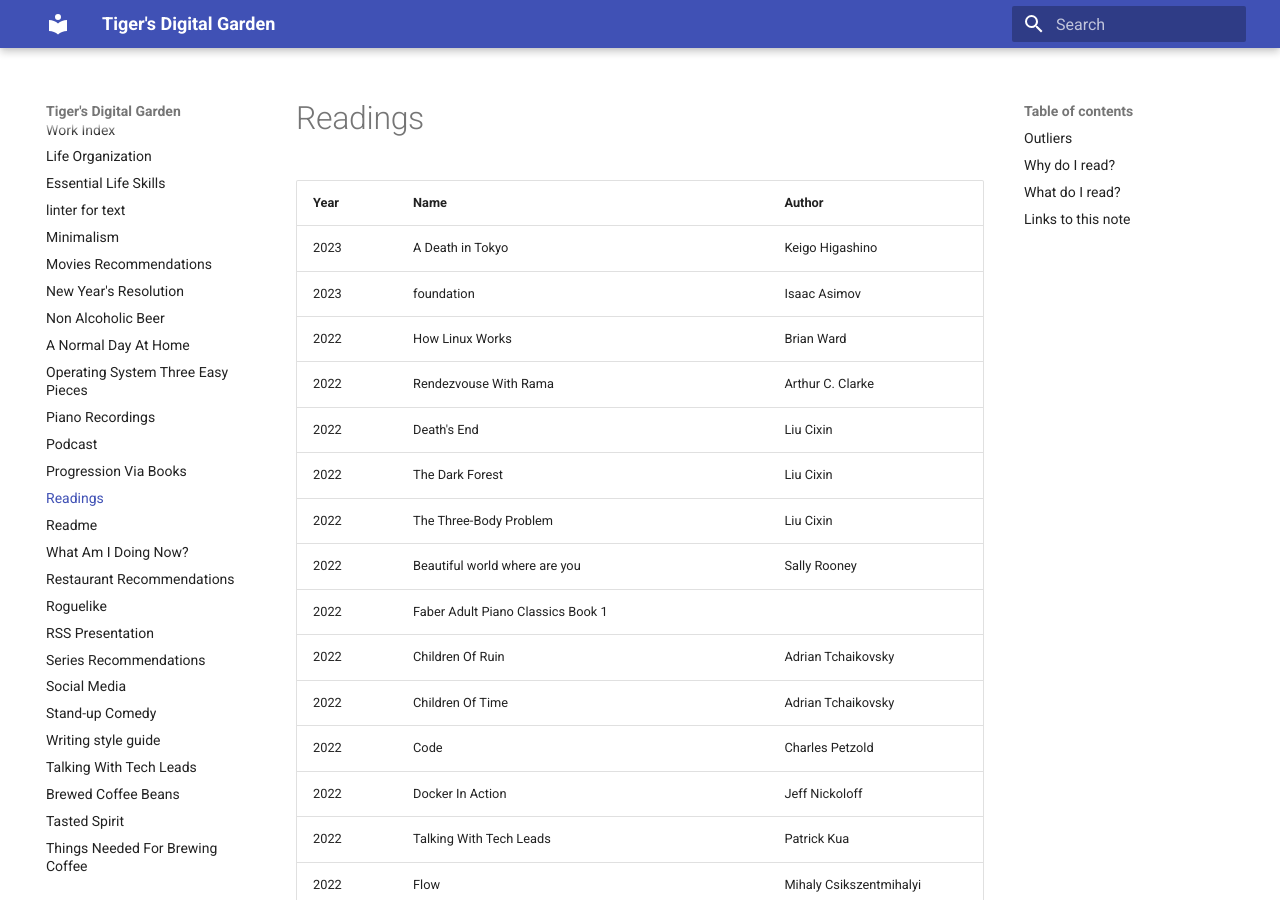
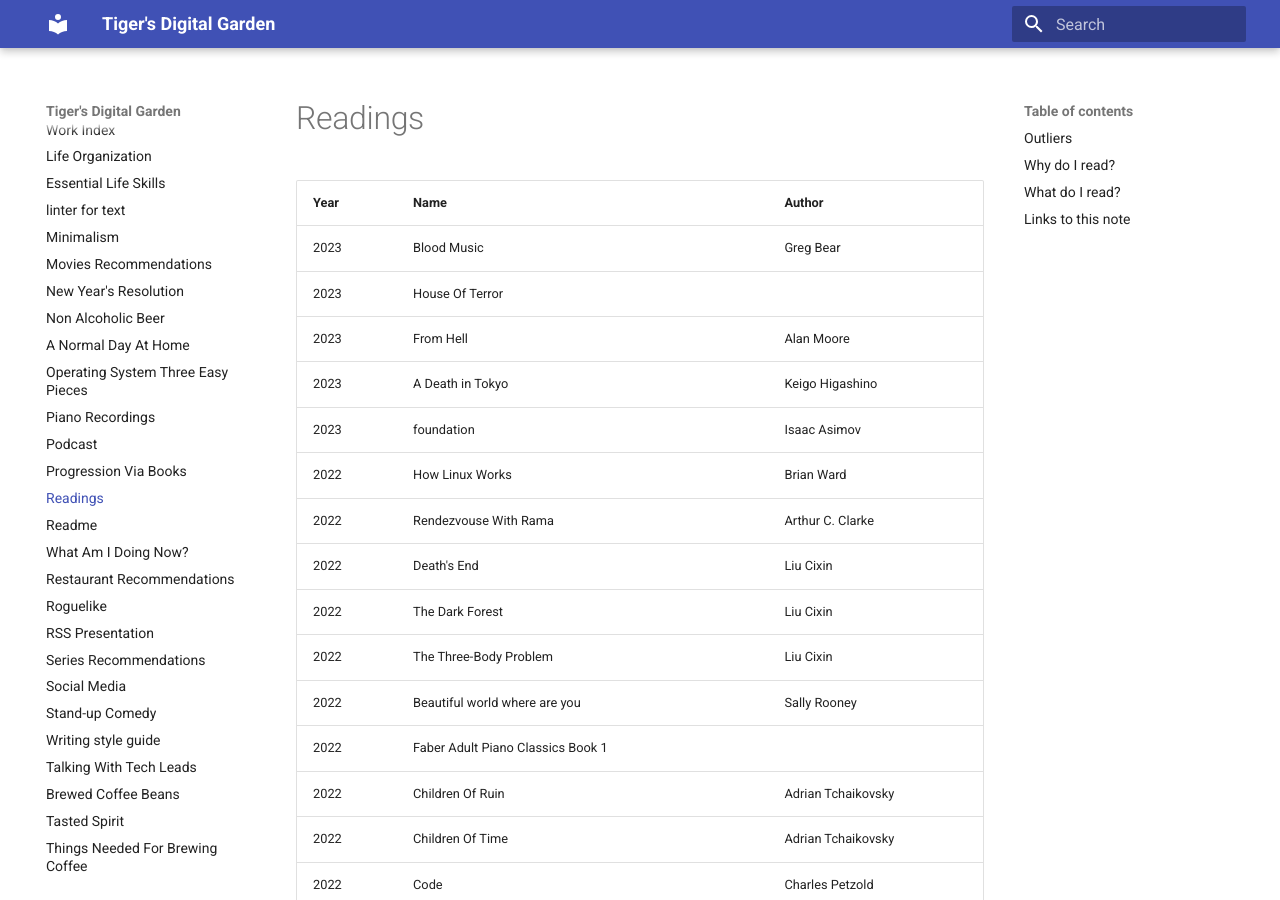
Before and after one commit to ynotstartups/notes, an MkDocs documentation site: the page built from notes/reading.md, in a window 1280 px wide and 900 px high. Built offline with MkDocs 1.6.1 and Material for MkDocs 9.7.7, drawn with Linux system fonts in a browser that asks for light colours.

Commit message:
add reading

```diff
--- a/notes/reading.md
+++ b/notes/reading.md
@@ -2,6 +2,9 @@
 
 | Year | Name                                                            | Author                          |
 | ---- | --------------------------------------------------------------- | ------------------------------- |
+| 2023 | Blood Music                                                     | Greg Bear                       |
+| 2023 | House Of Terror                                                 |                                 |
+| 2023 | From Hell                                                       | Alan Moore                      |
 | 2023 | A Death in Tokyo                                                | Keigo Higashino                 |
 | 2023 | foundation                                                      | Isaac Asimov                    |
 | 2022 | How Linux Works                                                 | Brian Ward                      |
```
